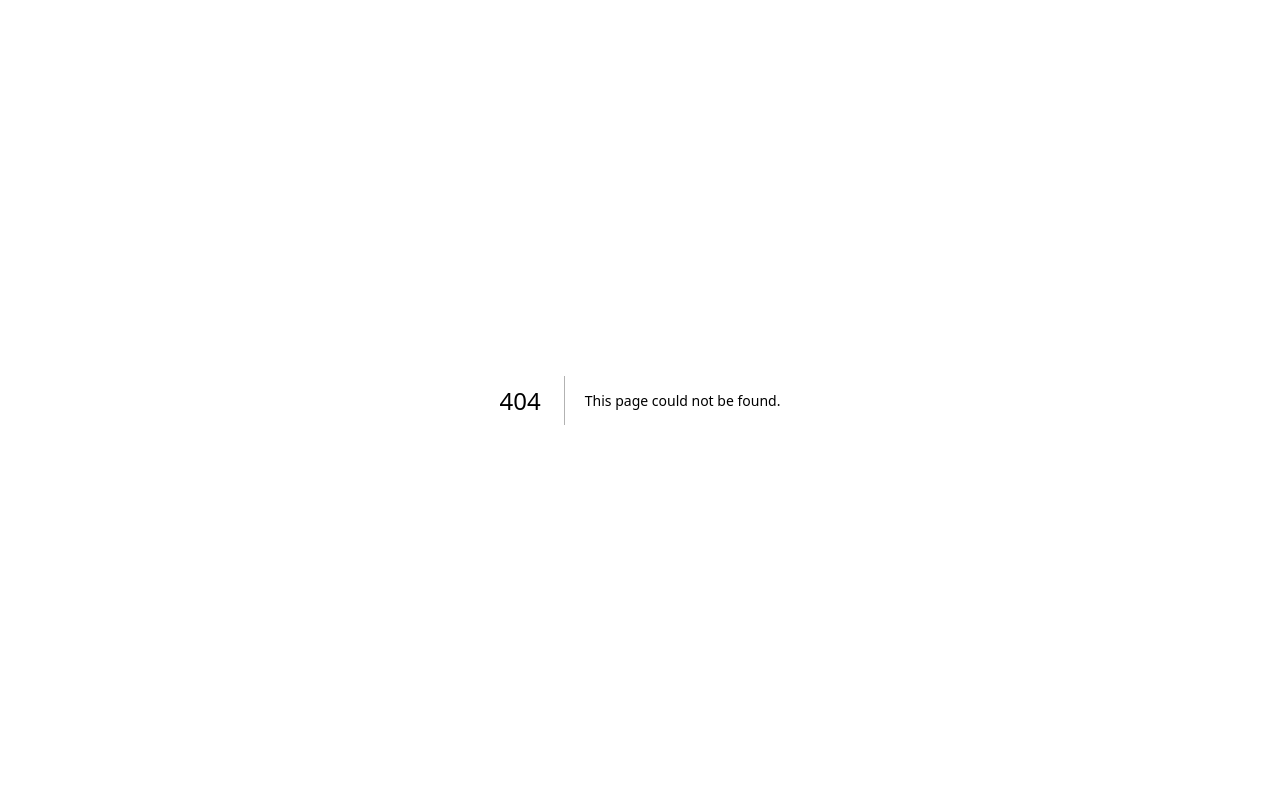
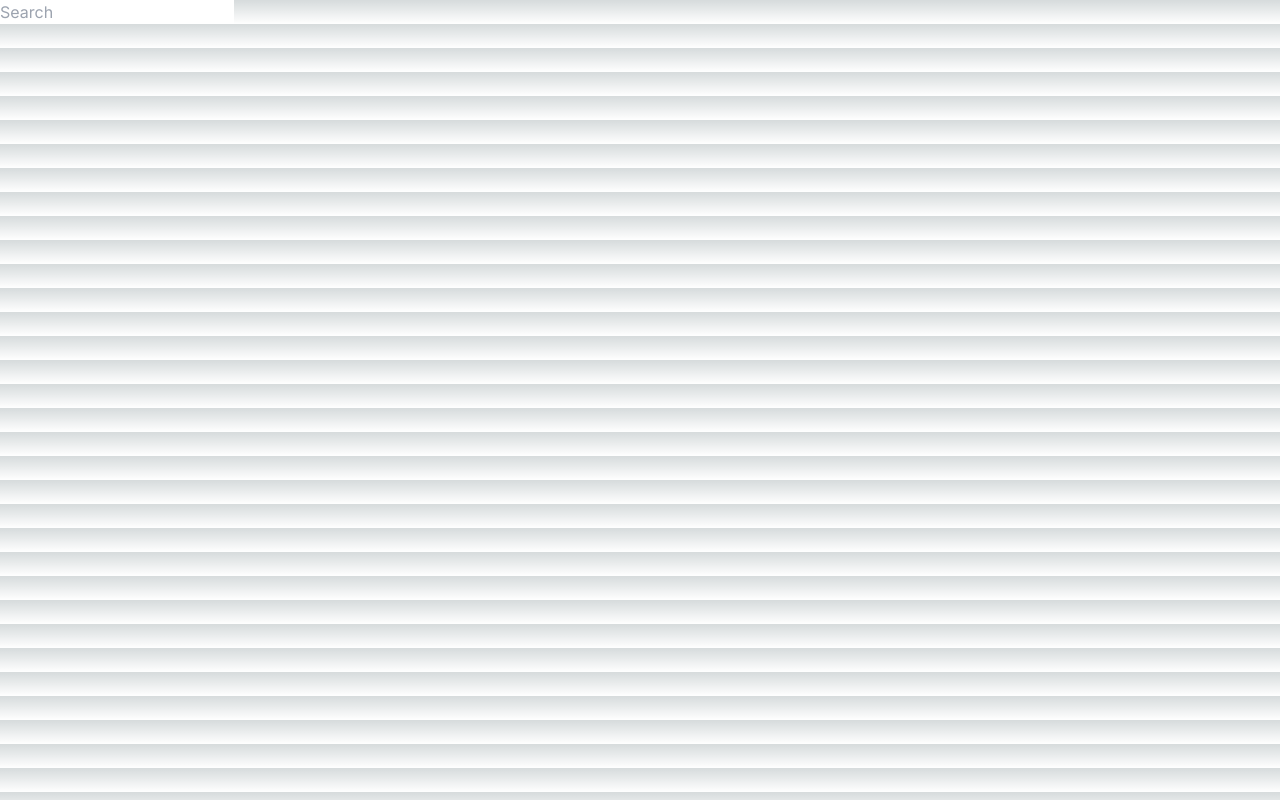
Before and after one commit to JumboCode/theatre-at-first, a Next.js app: page /CollectionViewSearch in a window 1280 px wide. Before the commit this address had no page. Built offline with nearby package versions, Linux system fonts and the light colour scheme.

Commit message:
CollectionViewSearch

```diff
--- /dev/null
+++ b/src/app/CollectionViewSearch/page.tsx
@@ -0,0 +1,14 @@
+"use client"
+import {useState} from "react";
+import SearchBar from "../../components/CollectionViewSearch";
+
+export default function Preview() {
+
+    let [input, setInput] = useState("");
+
+    return (
+        <main>
+            <SearchBar inputText={input} setInput={setInput} />
+        </main>
+    );
+}
--- /dev/null
+++ b/src/components/CollectionViewSearch.tsx
@@ -0,0 +1,22 @@
+"use client"
+import {Dispatch, SetStateAction, useState} from "react";
+
+interface SearchBarProps {
+    inputText: string;
+    setInput: Dispatch<SetStateAction<string>>;
+}
+
+export default function SearchBar({inputText, setInput}: SearchBarProps) {
+
+    return (
+        <div>
+        <input
+            className="text-white"
+            type="text"
+            value={inputText}
+            onChange={(e) => setInput(e.target.value)}
+            placeholder = "Search"
+        />
+        </div>
+    );
+}
```
